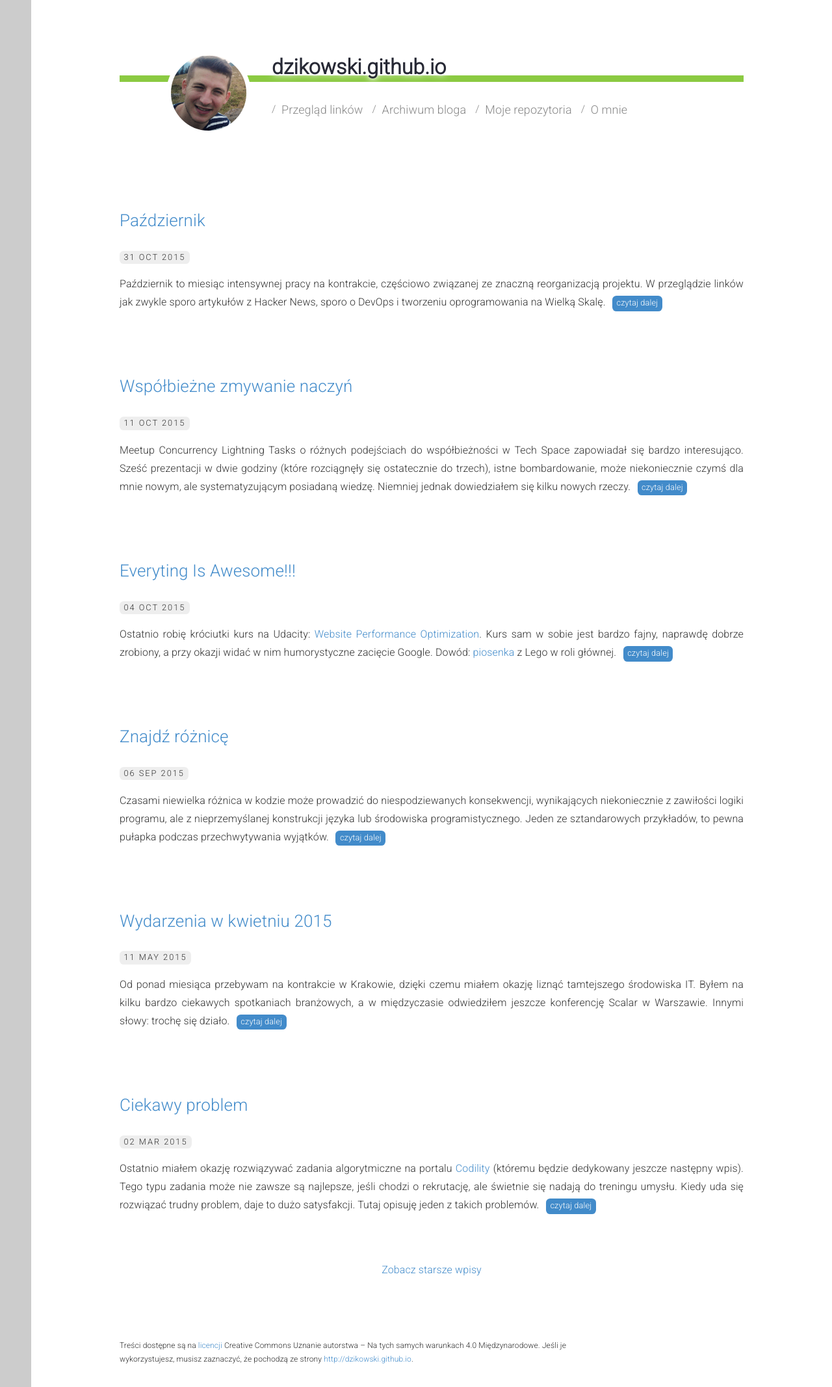
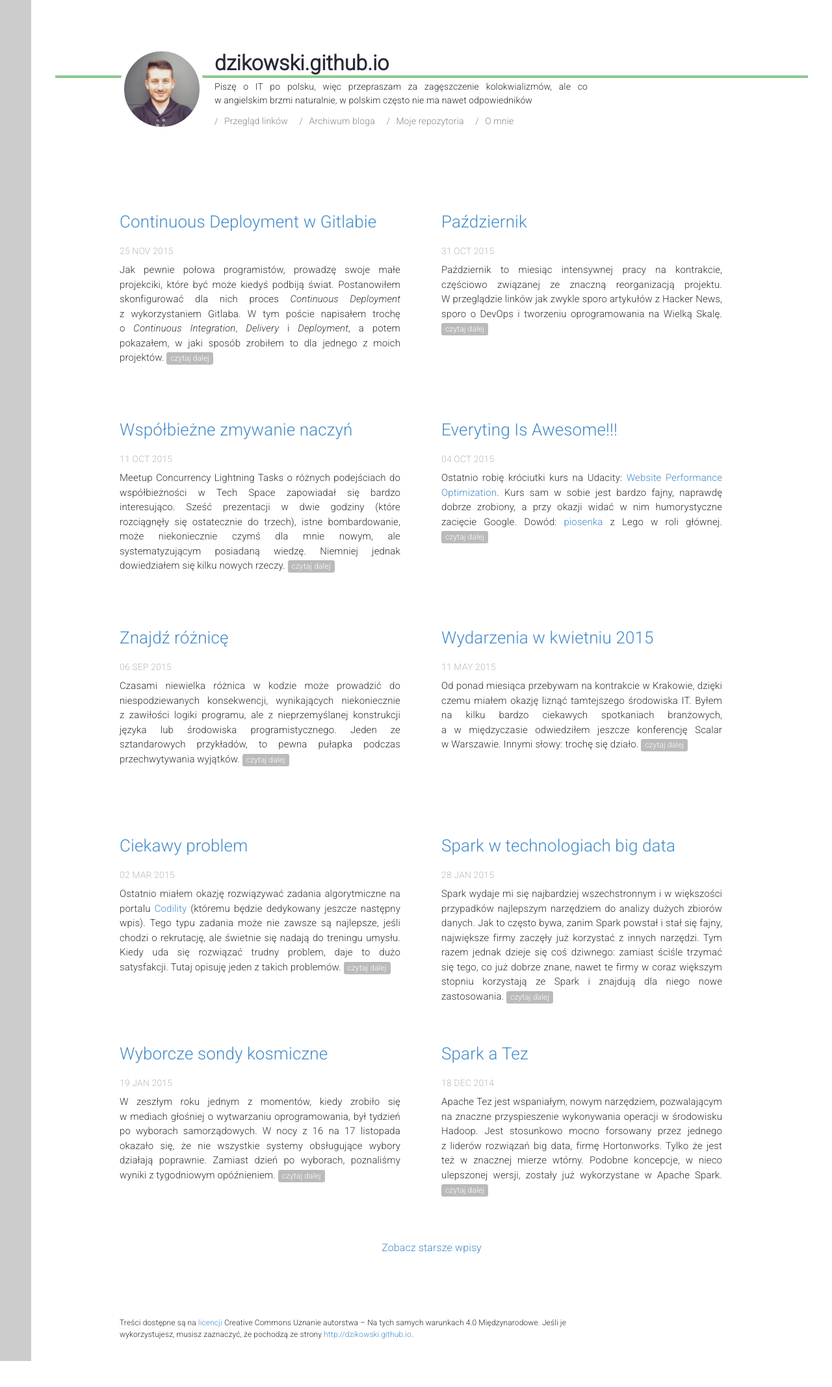
Before and after one commit to dzikowski/dzikowski.github.io, a Jekyll site: the page built from index.html, in a window 1280 px wide. Shown: the whole page at 65% size. Built offline with Jekyll 4.4.1, drawn with Linux system fonts in a browser that asks for light colours; nearby versions of some CDN libraries; after the commit the page ends 2094 px from its top, so only the background shows below that.

Commit message:
update styles, working on gitlab post

```diff
--- a/_includes/js/main.js
+++ b/_includes/js/main.js
@@ -19,7 +19,7 @@ jQuery(document).ready(function($){
         fixedMargin: 40,
         scrollOffset: 100,
         animated: true,
-        speed: 500,
+        speed: 200,
         insertTarget: $('#navbar'),
         insertLocation: 'appendTo',
         arrowKeys: false,
--- a/_includes/small-menu.html
+++ b/_includes/small-menu.html
@@ -1,9 +1,12 @@
 <header class="main-header">
     <div class="wc-container">
-        <h1>
-            <span id="face"></span>
-            <a href="{{ site.baseurl }}/">{{ site.harmony.name }}</a>
-        </h1>
-        {% include header-links.html %}
+        <span id="face"></span>
+        <div class="lead">
+            <h1>
+                <a href="{{ site.baseurl }}/">{{ site.harmony.name }}</a>
+            </h1>
+            <p>Piszę o IT po polsku, więc przepraszam za zagęszczenie kolokwializmów, ale co w angielskim brzmi naturalnie, w polskim często nie ma nawet odpowiedników</p>
+            {% include header-links.html %}
+        </div>
     </div>
 </header>
--- a/_layouts/post.html
+++ b/_layouts/post.html
@@ -10,7 +10,7 @@ layout: default
 	<div class="post reading">
 		<h1>{{ page.title }}</h1>
 		<span class="post-date">
-		    <span class="tag tag-date">{{ page.date | date_to_string }}</span>
+		    {{ page.date | date_to_string }}
         </span>
         <div class="post-lead">
             <p>{{ page.description }}</p>
--- /dev/null
+++ b/_posts/2015-11-25-gitlab.md
@@ -0,0 +1,147 @@
+---
+title: Continuous Deployment w Gitlabie
+layout: post
+description: |
+    Jak pewnie połowa programistów, prowadzę swoje małe projekciki, które być może kiedyś podbiją świat.
+    Postanowiłem skonfigurować dla nich proces <em>Continuous Deployment</em> z wykorzystaniem Gitlaba.
+    W tym poście napisałem trochę o <em>Continuous Integration</em>, <em>Delivery</em> i <em>Deployment</em>, a potem pokazałem, w jaki sposób zrobiłem to dla jednego z moich projektów.
+---
+
+Do tej pory korzystałem z BitBucket, którego główną korzyścią (dla mnie) były darmowe prywatne repozytoria (na GitHhubie taka przyjemność kosztuje 7 dolarów miesięcznie).
+Jeśli chodzi o hosting i wdrażanie, to korzystałem z różnych rozwiązań.
+Kiedyś z Heroku (świetne na demo, drogie dla wersji produkcyjnych), potem z Dokku na własnym serwerze od Digitalocean (w rozsądnej wersji 10 dolarów miesięcznie).
+Jedną aplikację mam na Google App Engine, a inną wrzucam bezpośrednio na VPS (przez SCP).
+
+Dla Heroku i Dokku _Continuous Deployment_ jest proste.
+Po prostu wrzucam zmiany do repozytorium do _master branch_ i na serwerze wywoływane jest budowanie aplikacji, a zbudowana aplikacja staje się wersją produkcyjną.
+W Google App Engine to kwestia wywołania dodatkowego polecenia, które wrzuca nową wersję aplikacji na serwer.
+Wrzucanie przez SCP jest podobnie pracochłonne, a pewnie przeczy większości dobrych praktyk.
+
+Z kolei w firmie, dla której obecnie pracuję, korzystam z Jenkinsa, co jest świetnym rozwiązaniem, ale wymagającym dużego zaangażowania i konfiguracji (zarządzanie użytkownikami, osobny serwer, połączenie z systemem kontroli wersji i tak dalej).
+W związku z tym wszystkim postanowiłem wypróbować coś nowego, Gitlab, który _out of the box_ może dać mi wersjonowanie na Gicie, wbudowany mechanizm CI, _issue tracker_, _code reviews_ i inne ciekawe rzeczy.
+
+
+_Continuous Integration_, _Delivery_ i _Deployment_
+---
+
+Ale zacznijmy od początku.
+Pewnie kojarzysz te trzy pojęcia: _Continuous Integration_, _Continuous Delivery_ i _Continuous Deployment_.
+Każde z nich znaczy coś trochę innego, ale wszystkie związane są z tym, że proces budowania systemu wywoływany jest automatycznie i często.
+
+![Agile vs iterative](http://blog.martinfenner.org/images/Agile-vs-iterative-flow.jpg)
+
+<p style="text-align:right"><a href="http://blog.martinfenner.org/images/Agile-vs-iterative-flow.jpg">Źródło obrazka</a></p>
+
+Jeśli często wrzucasz zmiany na produkcję, to na pewno te zmiany są mniejsze, niż gdybyś wrzucał je rzadko.
+Tym samym trudniej jest coś zepsuć i mniejsze ryzyko, że coś pójdzie nie tak.
+
+Bardzo ważna jest też, jak wspominał niedawno na jednym ze [spotkań](http://evenea.pl/imprezy/biznes-i-przedsiebiorczosc/krakow/microservices--jaroslaw-palka--it-akademia-j-labs-103809/) Jarosław Pałka, możliwość odwrócenia zmian.
+Jeśli się okaże, że nowa wersja aplikacji nie działa tak, jak powinna, trzeba cofnąć te zmiany.
+I tutaj znów korzystniejsze jest częstsze wypuszczanie wersji, bo łatwiej jest odwrócić mniejsze zmiany niż większe.
+A jeśli jeszcze wdrożenie systemu wymaga jakiejś dodatkowej konfiguracji, ustawiania zmiennych środowiskowych, plików konfiguracyjnych, czyli tego, na co wszystkie _Continuous (...)_ patrzą bardzo niechętnie, to życzę szczęścia w odwracaniu dużych zmian -- na pewno będzie potrzebne.
+
+
+Tak jak wspominałem, mamy trzy podstawowe pojęcia: _Continuous Integration_, _Continuous Delivery_ i _Continuous Deployment_.
+Pierwsze z nich oznacza częste włączanie zmian kodu źródłowego do głównego repozytorium, a najczęściej także automatyczne uruchamianie testów w jakimś zewnętrznym środowisku, np. na Jenkinsie.
+Dzięki temu można uniknąć sytuacji, kiedy okazuje się, że po miesiącu pracy wrzucamy do repozytorium kod, a po kolejnym miesiącu, kiedy chcemy uruchomić aplikację, okazuje się że ten kod nie współpracuje dobrze z innymi komponentami systemu i spędzamy tydzień, żeby ten problem naprawić.
+Ciągle integrujemy, czyli na bieżąco -- i automatycznie -- sprawdzane jest, czy nasze zmiany dobrze współdziałają z całością systemu.
+
+Kolejne dwa pojęcia: _Continuous Delivery_ i _Continuous Deployment_ bywają często mylone.
+Różnicę pomiędzy nimi dobrze pokazuje ten obrazek ([źródło](http://blog.crisp.se/wp-content/uploads/2013/02/continuous-delivery-deployment-sm.jpg)):
+
+![Delivery vs deployment](http://blog.crisp.se/wp-content/uploads/2013/02/continuous-delivery-deployment-sm.jpg)
+
+Czyli podstawową różnicą jest to, czy na produkcyjną wersję aplikacji zmiany wrzucane są automatycznie, czy też manualnie.
+W _Continuous Delivery_ mamy do dyspozycji szereg kolejnych wersji, które przeszły testy i są gotowe na wrzucenie na środowisko produkcyjne.
+Mamy też kogoś, kto w razie potrzeby bierze którąś z tych wersji i wrzuca ją na to środowisko.
+
+W przypadku _Continuous Deployment_, kiedy w _master branch_ lądują zmiany, automatycznie uruchamiane są testy, aplikacja jest budowana i wrzucana na środowisko produkcyjne.
+Albo np. to automatyczne wrzucanie na środowisko produkcyjne odbywa się zgodnie z jakimś ustalonym harmonogramem.
+
+Ja na potrzeby mojej aplikacji chciałem skonfigurować właśnie _Continuous Deployment_, kiedy mój _commit_ do _master branch_ powoduje wrzucenie zmian na środowisko produkcyjne. (Przepraszam za zagęszczenie kolokwializmów, ale co w angielskim brzmi naturalnie, w polskim często nie ma odpowiedników...).
+
+Zanim jednak przejdę do mojego procesu, chciałbym polecić kilka linków.
+Po pierwsze, [lista dobrych praktyk](https://en.wikipedia.org/wiki/Continuous_integration#Best_practices) _Continuous Integration_ z anglojęzycznej Wikipedii.
+[Słowniczek](https://about.gitlab.com/2015/05/18/simple-words-for-a-gitlab-newbie/) z bloga Gitlaba, opisujący różne pojęcia, które w CI/CD są często używane, a także pojęcia, które będą ważne z punktu widzenia pracy z Gitlabem.
+Przyda się, jeśli jeszcze nie pracowałeś z Githubem, Bitbucket, Gitlabem, albo inną tego rodzaju platformą.
+I jeszcze jeden [artykuł](https://about.gitlab.com/2015/02/03/7-reasons-why-you-should-be-using-ci/) z bloga Gitlaba, o tym, dlaczego powinieneś używać _Continuous Integration_.
+
+
+
+Narzędzia
+---
+
+Do tej pory w swojej karierze korzystałem z kilku narzędzi do _Continuous Integration_, _Delivery_, czy _Deployment_.
+
+
+
+
+
+
+Siermiężne
+
+Skomplikowana konfiguracje
+
+
+
+
+
+
+Gitlab
+---
+
+
+
+Gitlab CI
+---
+
+http://doc.gitlab.com/ce/ci/quick_start/README.html
+
+
+Na tym samym serwerze: https://gitlab.com/gitlab-org/omnibus-gitlab/blob/master/doc/gitlab-ci/README.md
+
+
+
+
+
+
+
+
+
+Gitlab runner
+    https://about.gitlab.com/gitlab-ci/
+
+
+Instalacja runnera na dockerze: https://gitlab.com/gitlab-org/gitlab-ci-multi-runner/blob/master/docs/install/linux-repository.md
+
+Security: https://gitlab.com/gitlab-org/gitlab-ci-multi-runner/blob/master/docs/security/index.md
+
+
+
+
+https://github.com/gliderlabs/docker-alpine
+
+
+Git-Auto-Deploy
+---
+
+
+
+Mój proces
+---
+
+Git -> Gitlab -> runner -> apache
+
+
+
+
+
+Bezpieczeństwo mojego procesu
+---
+
+Serwer apache musi być pull
+
+
+
+Łatwość konfiguracji
+---
--- a/assets/css/_sass/partials/_layout.scss
+++ b/assets/css/_sass/partials/_layout.scss
@@ -9,7 +9,7 @@
 $S:     640px;
 $M:     768px;
 $T:     960px;
-$L:     1350px;
+$L:     1200px;
 
 // media queries
 
--- a/assets/css/_sass/partials/_variables.scss
+++ b/assets/css/_sass/partials/_variables.scss
@@ -18,7 +18,7 @@ $base-07: #f9f7f3; // Not for theme selection
 $base-08: #428bca; // #da4939; // urls
 $base-09: #ffdd00; //#cc7833; // header background
 $base-0A: #ffffff; //#ffc66d; // header
-$base-0B: #ca4042; //#da4939;//#8bca42; //#a5c261; // hover links
+$base-0B: #665588;;//#ca4042; //#da4939;//#8bca42; //#a5c261; // hover links
 $base-0C: #519f50; // not used
 $base-0D: #6d9cbe; // not used
 $base-0E: #b6b3eb; // not used
--- a/assets/css/main.scss
+++ b/assets/css/main.scss
@@ -74,7 +74,7 @@ h1, h2, h3, h4, h5, h6 {
 
 h1 {
   // mobile first
-  @include font-size(20px);
+  @include font-size(24px);
   @include MQ(M) {
     @include font-size(36px);
   }
@@ -121,10 +121,10 @@ h6 {
 }
 
 p {
-  line-height: 1.75;
-  @include font-size(14px);
+  line-height: 1.5;
+  @include font-size(13px);
   @include MQ(M) {
-    @include font-size(16px);
+    @include font-size(15px);
   }
 }
 
@@ -139,11 +139,10 @@ a:active, a:hover, a:focus {
 a.button {
     font-size: 0.8em;
     color: #fff !important;
-    background-color: $base-08;
+    background-color: $base-02;
     padding: 0 .5em;
-    margin: 0 .5em;
     display: inline-block;
-    border-radius: .5em;
+    border-radius: 3px;
 }
 
 a.button:active, a.button:hover, a.button:focus {
@@ -211,7 +210,7 @@ a {
 }
 
 header.main-header, footer.main-footer {
-  p,address {
+  p, address, ul {
     @include font-size(12px);
     @include MQ(M) {
       @include font-size(14px);
@@ -225,13 +224,11 @@ header.main-header, footer.main-footer {
 
 header.main-header {
 
-  width: 85%;
-  max-width: $T;
+  width: 94%;
 
   margin: 100px auto 0;
   color: $base-00;
-  border-top: 10px $base-03 solid;
-  @extend .text-inset;
+  border-top: 4px #8bca8b solid;
 
   a {
     color: inherit;
@@ -242,13 +239,7 @@ header.main-header {
 
   ul {
     width: 100%;
-    padding: 15px;
     margin-top: 1em;
-  }
-  ul li {
-    display: inline-block;
-    margin-right: 10px;
-    position:relative;
   }
 
   ul li span {
@@ -262,8 +253,15 @@ header.main-header {
     padding-bottom:5px;
     @extend .default-anchor;
     @include transition(all, 0.4s);
-    @include MQ(M) {
-      @include font-size(18px);
+  }
+
+  p {
+    text-align: justify;
+  }
+
+  @include MQ(L) {
+    .lead {
+      width: 75%;
     }
   }
 }
@@ -526,14 +524,12 @@ body.theme-base-01 {
     color: #272935;
 
     h1 {
-      font-size: 2.4em;
+      font-size: 1.5em;
       font-weight: bold;
       border: 0;
       margin: 0;
-      text-align: center;
       @include MQ(S) {
         font-size: 2em;
-        text-align: left;
       }
     }
     h2 {
@@ -542,6 +538,8 @@ body.theme-base-01 {
     }
     ul li {
       color: #888;
+      display: inline-block;
+      margin-right: 1em;
     }
     ul li a {
       color: #888;
@@ -550,7 +548,7 @@ body.theme-base-01 {
       }
     }
     #face {
-      background: url('/assets/img/face.png');
+      background: url('/assets/img/face.jpg');
       background-size: 110%;
       background-position: center center;
       border-radius: 10em;
@@ -558,10 +556,9 @@ body.theme-base-01 {
       height: 130px;
       width: 130px;
       display: inline-block;
-      @include MQ(S) {
-        float: left;
-        margin-right: 1em;
-      }
+      float: left;
+      margin-right: 1em;
+      margin-bottom: 1em;
     }
 
     #face:after {
@@ -570,13 +567,23 @@ body.theme-base-01 {
     }
 
     .wc-container {
-      margin: -80px auto 0;
-      width: 100%;
+      margin: -4em auto 0;
       @include MQ(S) {
         text-align: left;
-        width: 85%;
+      }
+      @include MQ(M) {
+        width: 100%;
+        margin: -5em auto 0;
       }
     }
+
+    .lead {
+      clear: both;
+      @include MQ(S) {
+        clear: none;
+      }
+    }
+
   }
 
   div.page-content {
@@ -729,10 +736,10 @@ div.posts {
         padding: 0 2em;
         margin-right: -5px;
         vertical-align: top;
-        height: 420px;
+        height: 320px;
     }
 }
-@include MQ(M) {
+@include MQ(L) {
     .reading {
         width: 75%;
     }
@@ -750,15 +757,15 @@ div.post {
 }
 span.post-date {
   line-height: 1.6;
-  letter-spacing: 2px;
   text-transform: uppercase;
-  @include font-size(12px);
+  @include font-size(10px);
   overflow: hidden;
   display: block;
-  padding: 1em 0;
+  padding: 0.5em 0;
+  color: $base-02;
 
   @include MQ(M) {
-    @include font-size(16px);
+    @include font-size(14px);
   }
 }
 
@@ -918,16 +925,16 @@ nav .scroll-nav__heading {
 }
 
 #navbar {
-  @media screen and (min-width: 1140px) {
+  @media screen and (min-width: $L) {
     position: fixed;
     height: 0px;
-    width: 960px;
+    width: $T;
   }
 }
 
 #navbar nav {
   padding-top: 15px;
-  @media screen and (min-width: 1140px) {
+  @media screen and (min-width: $L) {
     position: absolute;
     right: 0;
     top: 0;
--- a/index.html
+++ b/index.html
@@ -7,7 +7,7 @@ layout: default
 <div id="home" class="page-content wc-container">
 
 	<div class="posts leading">
-  		{% for post in site.posts limit:6 %}
+  		{% for post in site.posts limit:10 %}
   			<div class="post">
     			<h3 class="post-title nocount">
 			      <a href="{{ post.url | prepend: site.baseurl | prepend: site.url }}">
@@ -15,7 +15,7 @@ layout: default
 			      </a>
     			</h3>
     			<span class="post-date">
-    			    <span class="tag tag-date">{{ post.date | date_to_string }}</span>
+    			    {{ post.date | date_to_string }}
                 </span>
   				<p>
 	  				{{ post.description }}
```
Also changed, not shown: assets/img/face.jpg (added), assets/img/face.png (deleted), assets/img/posts/Agile-vs-iterative-flow.jpg (added).
